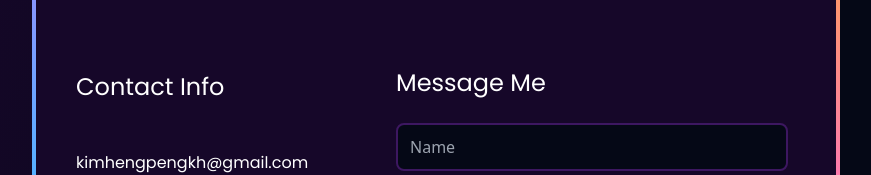
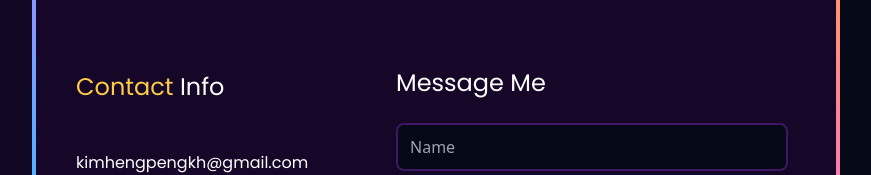
Before and after one commit to TotifyKH/kimheng-portfolio, a React (Vite) app: page / in a window 1280 px wide. Shown: the part 2673-2848 px from the top of the page, without its empty margins (204-1075 px from the left). Built offline with nearby package versions, Linux system fonts and the light colour scheme; no server answers.

Commit message:
Added Yellow text for Contact

```diff
--- a/src/components/Contact.jsx
+++ b/src/components/Contact.jsx
@@ -19,7 +19,7 @@ const Contact = ({ setSelectedPage }) => {
     <section id='contact' className="flex justify-center items-center md:h-full w-full py-10 bg-gradient-custom-2" ref={domRef}>
       <div className="flex flex-col md:flex-row items-center justify-center mt-10 p-1 bg-gradient-rainblue-2 rounded-md">
         <div className="flex flex-col w-80 md:h-[35rem] items-start pl-10 bg-dark-purple md:rounded-l-md p-2">
-          <p className="text-2xl mt-20 mb-6 font-poppins">Contact Info</p>
+          <p className="text-2xl mt-20 mb-6 font-poppins"><span className="text-yellow">Contact</span> Info</p>
           <p className="text-md mt-6 font-poppins">kimhengpengkh@gmail.com</p>
           <p className="text-md mt-6 font-poppins">+1 (650) 438-7983</p>
           <p className="text-md mt-6 font-poppins">San Francisco, CA</p>
```
